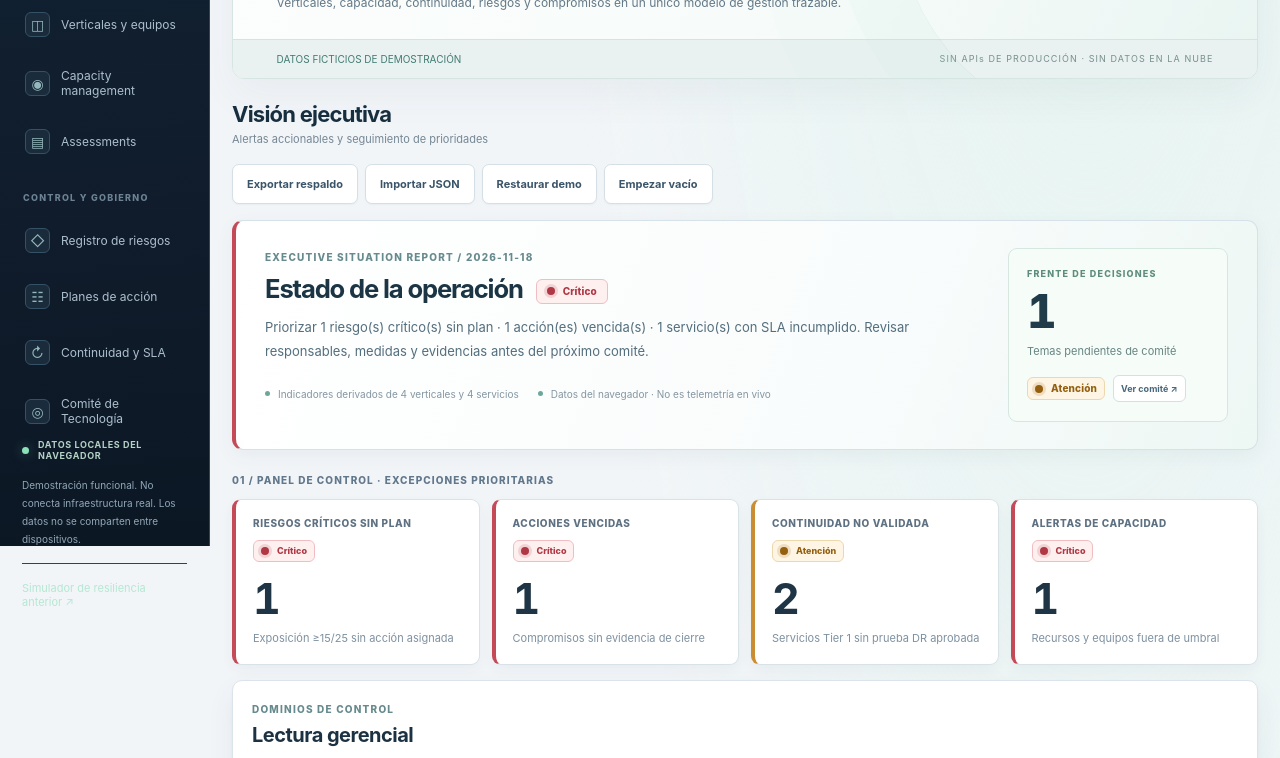
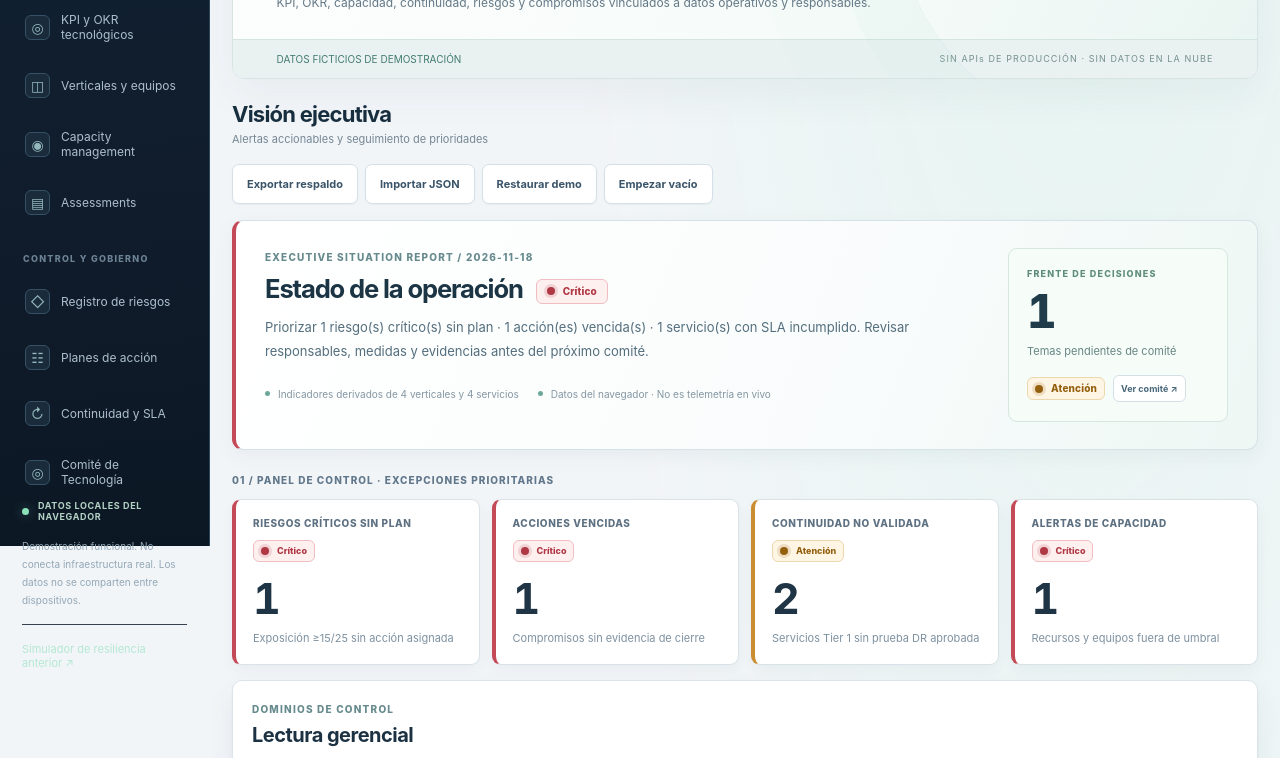
Before and after one commit to augustogjmm/ATLAS-Enterprise-IT-Operations-Resilience, a website: page public/index.html in a window 1280 px wide. Shown: the part 254-1012 px from the top of the page. Drawn offline with Linux system fonts and the light colour scheme; files whose address does not match are found by name.

Commit message:
feat(ui): add KPI / OKR navigation and executive performance presentation

```diff
--- a/public/index.html
+++ b/public/index.html
@@ -8,6 +8,7 @@
 <title>ATLAS · Gobierno y Operaciones de Tecnología</title>
 <link rel="stylesheet" href="./governance.css">
 <link rel="stylesheet" href="./executive.css">
+<link rel="stylesheet" href="./performance.css">
 <script type="module" src="./governance.js"></script>
 </head>
 <body>
@@ -18,6 +19,7 @@
   <nav id="navigation" class="navigation" aria-label="Módulos de gestión">
    <button type="button" class="nav-item selected" data-view="overview"><span class="nav-icon">▦</span> Visión ejecutiva</button>
    <div class="nav-section">GESTIÓN DE OPERACIONES</div>
+   <button type="button" class="nav-item" data-view="performance"><span class="nav-icon">◎</span> KPI y OKR tecnológicos</button>
    <button type="button" class="nav-item" data-view="verticals"><span class="nav-icon">◫</span> Verticales y equipos</button>
    <button type="button" class="nav-item" data-view="capacity"><span class="nav-icon">◉</span> Capacity management</button>
    <button type="button" class="nav-item" data-view="assessments"><span class="nav-icon">▤</span> Assessments</button>
@@ -42,7 +44,7 @@
    <div class="main-wrap">
     <div class="intro">
      <div class="intro-head">
-      <div><span class="eyebrow">ATLAS / EXECUTIVE TECHNOLOGY GOVERNANCE</span><h1>Gobernar la operación.<br><em>Gestionar los resultados.</em></h1><p>Verticales, capacidad, continuidad, riesgos y compromisos en un único modelo de gestión trazable.</p></div>
+      <div><span class="eyebrow">ATLAS / EXECUTIVE TECHNOLOGY GOVERNANCE</span><h1>Gobernar la operación.<br><em>Gestionar los resultados.</em></h1><p>KPI, OKR, capacidad, continuidad, riesgos y compromisos vinculados a datos operativos y responsables.</p></div>
       <div class="intro-aside"><span class="intro-aside-label">CONTROL EJECUTIVO</span><strong>De la brecha a la acción</strong><span>Detectar → Priorizar → Resolver → Validar</span></div>
      </div>
      <div class="environment-bar"><span id="environment-label">Entorno con información ficticia de demostración</span><span class="environment-right">SIN APIs DE PRODUCCIÓN · SIN DATOS EN LA NUBE</span></div>
```
